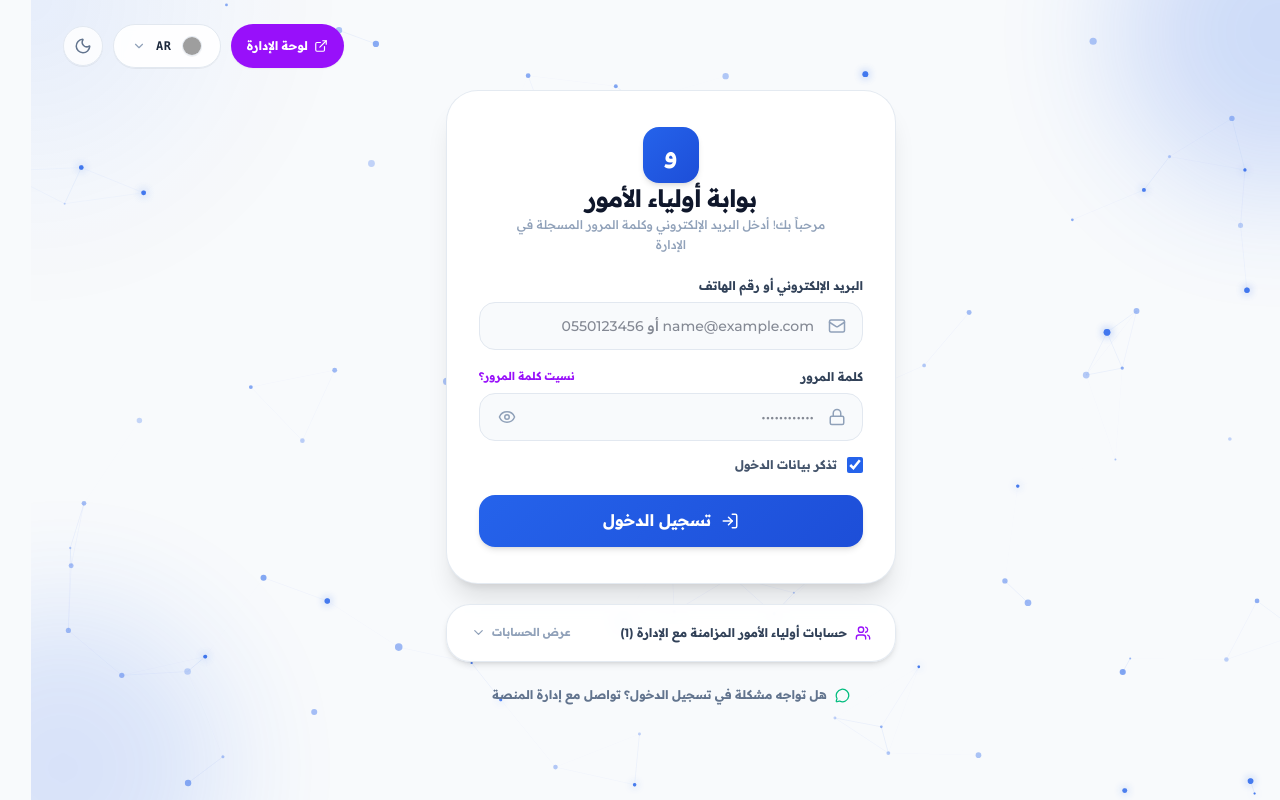
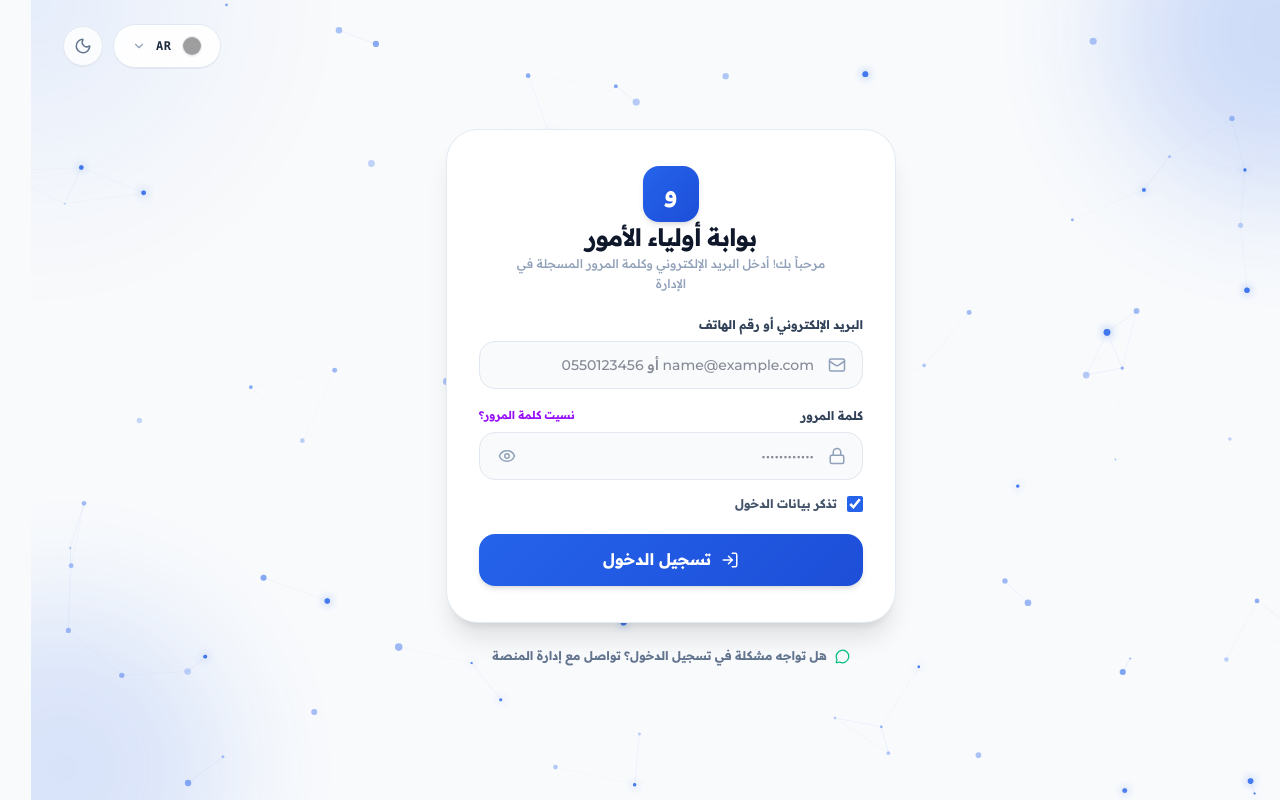
Before and after one commit to douzakaria1998-stack/awliya, a Next.js app: page / in a window 1280 px wide. Both pictures are taken after a click on the button "تسجيل الخروج". Built offline with nearby package versions, Linux system fonts and the light colour scheme; grey boxes are pictures that could not be loaded; a web font is replaced by a local one.

Commit message:
chore(auth): remove back office link button and demo parents drawer from login screen

```diff
--- a/src/components/screens/LoginScreen.tsx
+++ b/src/components/screens/LoginScreen.tsx
@@ -15,19 +15,16 @@ import {
   Check,
   UserCheck,
   ArrowRight,
-  Users,
   Sparkles,
-  ExternalLink,
 } from 'lucide-react';
 import { useAuth } from '@/context/AuthContext';
 import { useTheme } from '@/context/ThemeContext';
 import { useLanguage } from '@/context/LanguageContext';
 import { InteractiveWaveBackground } from '../ui/InteractiveWaveBackground';
 import { Language } from '@/lib/translations';
-import { Parent } from '@/types';
 
 export function LoginScreen() {
-  const { login, allRegisteredParents } = useAuth();
+  const { login } = useAuth();
   const { theme, isDarkMode, toggleDarkMode } = useTheme();
   const { isRTL, language, setLanguage, t } = useLanguage();
 
@@ -38,7 +35,6 @@ export function LoginScreen() {
   const [isLoading, setIsLoading] = useState(false);
   const [errorMessage, setErrorMessage] = useState('');
   const [isLangOpen, setIsLangOpen] = useState(false);
-  const [showDemoAccounts, setShowDemoAccounts] = useState(false);
 
   const langRef = useRef<HTMLDivElement>(null);
 
@@ -129,22 +125,12 @@ export function LoginScreen() {
         style={{ backgroundColor: theme.primary }}
       />
 
-      {/* Top Controls Bar: Language + Dark Mode + Backoffice Link */}
+      {/* Top Controls Bar: Language + Dark Mode */}
       <div
         className={`absolute top-6 ${
           isRTL ? 'left-6 sm:left-8' : 'right-6 sm:right-8'
         } z-20 flex items-center gap-2.5`}
       >
-        {/* Back Office shortcut */}
-        <a
-          href="/admin"
-          className="rounded-full bg-purple-600 hover:bg-purple-700 text-white text-xs font-bold flex items-center justify-center gap-1.5 shadow-xs hover:scale-105 active:scale-95 transition-all cursor-pointer whitespace-nowrap"
-          style={{ height: '44px', paddingLeft: '16px', paddingRight: '16px' }}
-        >
-          <ExternalLink size={14} />
-          <span>{language === 'ar' ? 'لوحة الإدارة' : 'Back Office'}</span>
-        </a>
-
         {/* Language Switcher */}
         <div ref={langRef} className="relative">
           <button
@@ -420,104 +406,7 @@ export function LoginScreen() {
           </form>
         </div>
 
-        {/* Synced Backoffice Accounts Quick Access Drawer / Selector */}
-        <div
-          className="bg-white/90 dark:bg-slate-850/90 backdrop-blur-sm border border-slate-200/90 dark:border-slate-800 rounded-3xl shadow-md overflow-hidden transition-all"
-          style={{ marginTop: '20px', padding: '20px 24px' }}
-        >
-          <button
-            type="button"
-            onClick={() => setShowDemoAccounts(!showDemoAccounts)}
-            className="w-full flex items-center justify-between text-xs font-bold text-slate-700 dark:text-slate-300 hover:text-purple-600 dark:hover:text-purple-400 transition-colors cursor-pointer"
-          >
-            <div className="flex items-center gap-2">
-              <Users size={16} className="text-purple-600 dark:text-purple-400" />
-              <span>
-                {language === 'ar'
-                  ? `حسابات أولياء الأمور المزامنة مع الإدارة (${allRegisteredParents.length})`
-                  : `Synced Parent Accounts (${allRegisteredParents.length})`}
-              </span>
-            </div>
-            <div className="flex items-center gap-1.5 text-slate-400">
-              <span className="text-[11px]">
-                {showDemoAccounts ? (language === 'ar' ? 'إخفاء' : 'Hide') : (language === 'ar' ? 'عرض الحسابات' : 'Show Accounts')}
-              </span>
-              <ChevronDown
-                size={15}
-                className={`transition-transform duration-200 ${showDemoAccounts ? 'rotate-180' : ''}`}
-              />
-            </div>
-          </button>
 
-          {showDemoAccounts && (
-            <div className="space-y-2.5 animate-fade-in" style={{ marginTop: '16px', maxHeight: '280px', overflowY: 'auto' }}>
-              <p className="text-[11px] text-slate-400 font-medium">
-                {language === 'ar'
-                  ? 'اختر أي حساب ولي أمر مسجل في لوحة الإدارة لتسجيل الدخول الفوري وتجربة المزامنة:'
-                  : 'Click any registered parent to instantly populate credentials and test synchronization:'}
-              </p>
-
-              {allRegisteredParents.map((p) => {
-                const isSelected = emailOrPhone === p.phone || emailOrPhone === p.email;
-                return (
-                  <div
-                    key={p.id}
-                    onClick={() => {
-                      setEmailOrPhone(p.phone || p.email);
-                      setPassword(p.password || 'Awliya@2026');
-                      setErrorMessage('');
-                    }}
-                    className={`p-3 rounded-2xl border transition-all cursor-pointer flex items-center justify-between gap-3 ${
-                      isSelected
-                        ? 'bg-purple-50 dark:bg-purple-950/50 border-purple-400 dark:border-purple-600 shadow-2xs'
-                        : 'bg-slate-50/80 dark:bg-slate-800/60 hover:bg-purple-50/50 dark:hover:bg-purple-950/30 border-slate-200/70 dark:border-slate-800'
-                    }`}
-                  >
-                    <div className="flex items-center gap-2.5 min-w-0">
-                      <div className="w-8 h-8 rounded-xl bg-purple-100 dark:bg-purple-950 text-purple-700 dark:text-purple-300 font-bold text-xs flex items-center justify-center shrink-0">
-                        {p.fullNameAr ? p.fullNameAr[0] : 'و'}
-                      </div>
-                      <div className="min-w-0">
-                        <div className="font-bold text-xs text-slate-900 dark:text-white truncate">
-                          {p.fullNameAr} {p.fullNameEn ? `(${p.fullNameEn})` : ''}
-                        </div>
-                        <div className="text-[10px] text-slate-400 font-mono truncate" dir="ltr">
-                          {p.phone} • {p.linkedStudentIds?.length || 0} {language === 'ar' ? 'أبناء' : 'students'}
-                        </div>
-                      </div>
-                    </div>
-
-                    <div className="flex items-center gap-1.5 shrink-0">
-                      <button
-                        type="button"
-                        onClick={async (e) => {
-                          e.stopPropagation();
-                          setEmailOrPhone(p.phone || p.email);
-                          setPassword(p.password || 'Awliya@2026');
-                          setErrorMessage('');
-                          setIsLoading(true);
-                          try {
-                            const res = await login(p.phone || p.email, p.password || 'Awliya@2026');
-                            if (!res.success) {
-                              setErrorMessage(language === 'ar' ? 'فشل تسجيل الدخول' : 'Sign in failed');
-                            }
-                          } catch {
-                            setErrorMessage(language === 'ar' ? 'خطأ في الدخول' : 'Sign in error');
-                          } finally {
-                            setIsLoading(false);
-                          }
-                        }}
-                        className="px-2.5 py-1.5 rounded-lg bg-purple-600 hover:bg-purple-700 text-white font-bold text-[10px] transition-colors cursor-pointer whitespace-nowrap shadow-2xs"
-                      >
-                        {language === 'ar' ? 'دخول فوري' : 'Quick Login'}
-                      </button>
-                    </div>
-                  </div>
-                );
-              })}
-            </div>
-          )}
-        </div>
 
         {/* Footer Support Link */}
         <div className="text-center" style={{ marginTop: '24px' }}>
```
